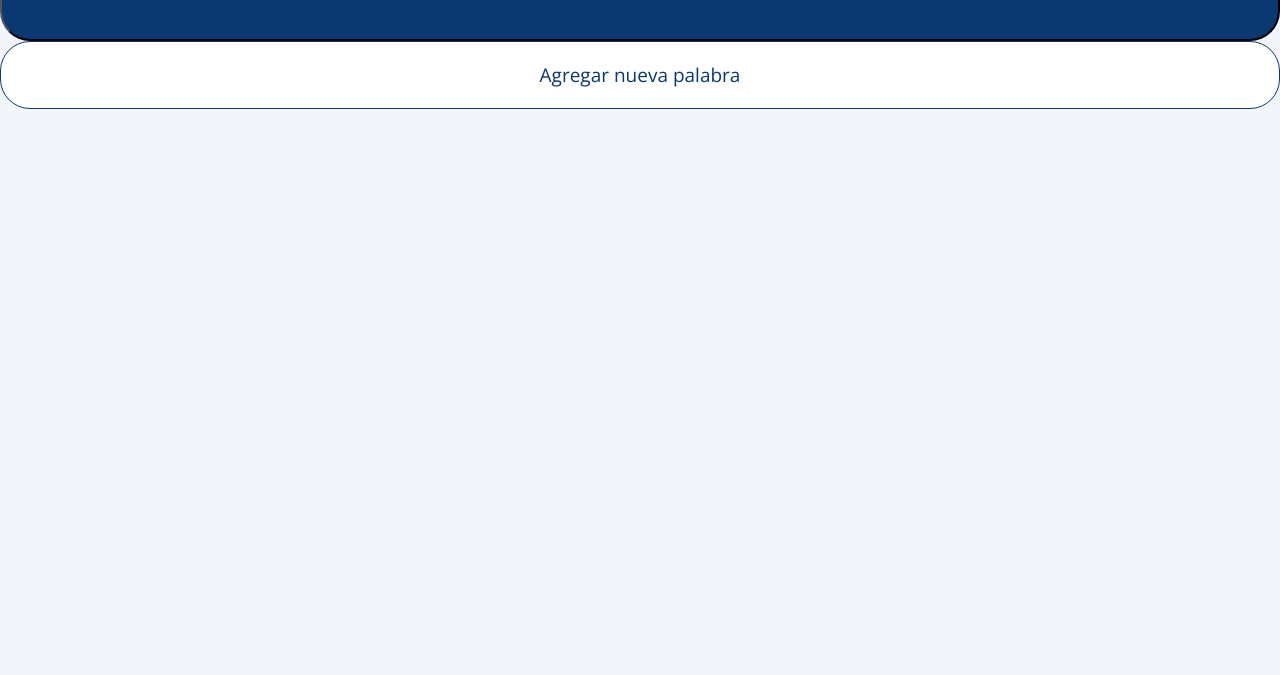
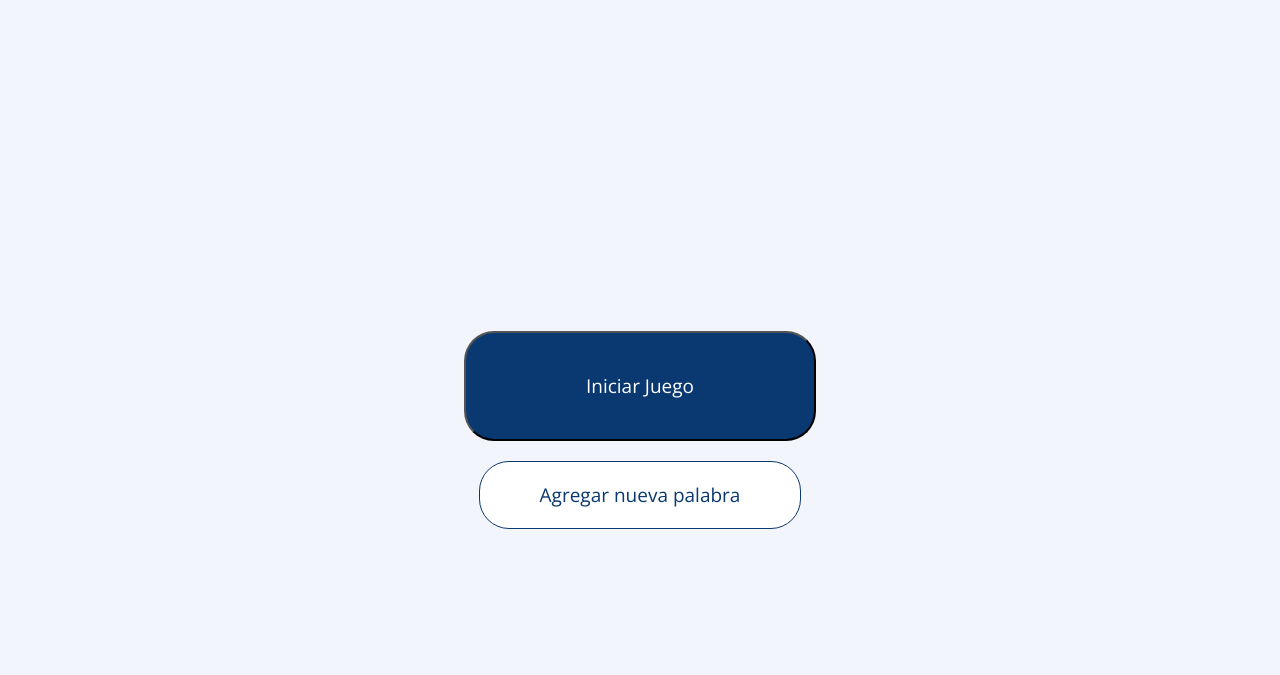
Before and after one commit to alex-v08/juego-del-ahorcado-alura-challenges-oracle-one, a plain HTML site: page index.html in a window 1280 px wide. Shown: the part 125-800 px from the top of the page. Drawn offline with nearby package versions, Linux system fonts and the light colour scheme.

Commit message:
Actualizo todo

```diff
--- a/css/style.css
+++ b/css/style.css
@@ -17,6 +17,7 @@ header img {
 #buttons form{
     display: flex;
     flex-direction: column;
+    align-items: center;
 }
 
 #button-iniciar {
@@ -25,9 +26,13 @@ header img {
     border-radius: 30px;
     color: white;
     font-size: 19px;
+    width: fit-content;
+    margin-bottom: 20px;
+    margin-top: 400px;
 }
 
 #button-palabra {
+    width: fit-content;
     background-color: white;
     padding: 20px 60px;
     border: solid #0A3871 1px;
```
